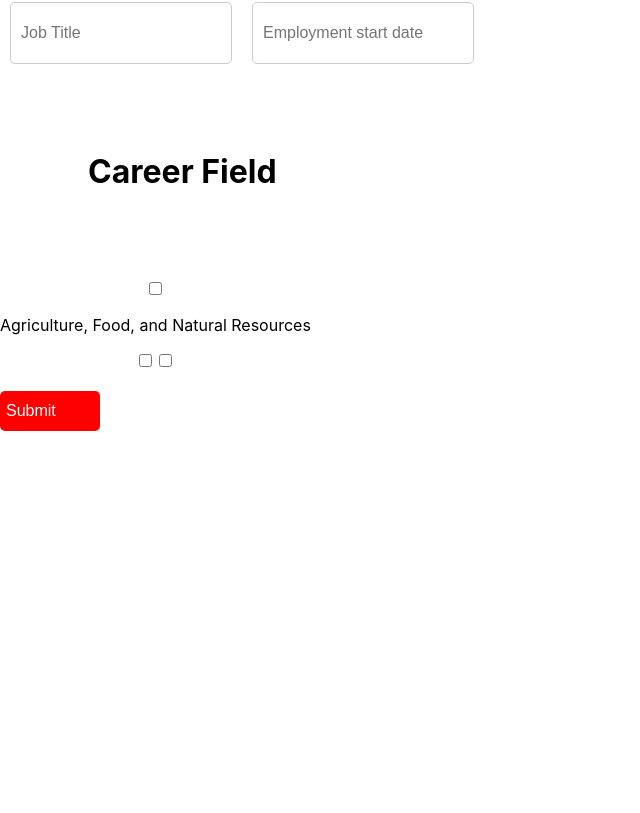
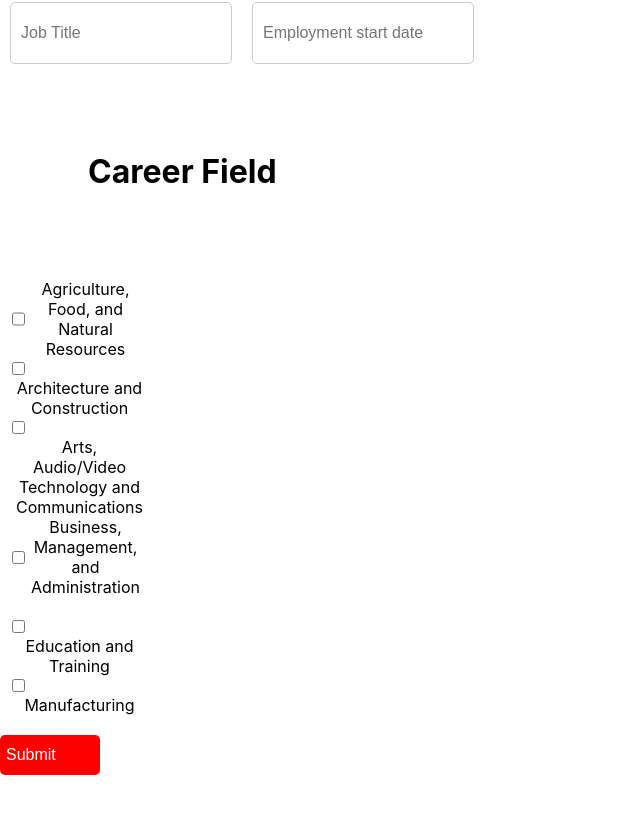
Before and after one commit to doremon3210/Team-Coconut, a React (Create React App) app in the folder be-mentor/: page / in a window 1280 px wide. Shown: the part 473-1286 px from the top of the page, without its empty margins (0-640 px from the left). Built offline with nearby package versions, Linux system fonts and the light colour scheme.

Commit message:
check-box

```diff
--- a/be-mentor/src/components/checkbox.js
+++ b/be-mentor/src/components/checkbox.js
@@ -31,27 +31,62 @@ function Checkbox() {
   };
 
   return (
-    <div style={{ display: 'flex', alignItems: 'center' }}>
+    <div style={{ marginLeft: 8, width: 100, display: 'flex' }}>
       <form onSubmit={handleSubmit}>
+        <div style={{ display: 'flex', flexDirection: 'row', alignItems: 'left' }}>
           <input
             type="checkbox"
             name="item1"
             onChange={handleChange}
-        />
-        <p>Agriculture, Food, and Natural Resources</p>
+          /> Agriculture, Food, and Natural Resources
+          </div>
+
+        <div style={{ display: 'flex', flexDirection: 'row', alignItems: 'center' }}>
           <input
             type="checkbox"
             name="item2"
             onChange={handleChange}
-      />
+          /> </div>
+          <p style={{ margin: 0, paddingLeft: 8 }}>Architecture and Construction</p>
+
+        <div style={{ display: 'flex', flexDirection: 'row', alignItems: 'center' }}>
           <input
             type="checkbox"
             name="item3"
             onChange={handleChange}
-      />
+          /></div>
+          <p style={{ margin: 0, paddingLeft: 8 }}>Arts, Audio/Video Technology and Communications</p>
+
+        <div style={{ display: 'flex', flexDirection: 'row', alignItems: 'center' }}>
+          <input
+            type="checkbox"
+            name="item4"
+            onChange={handleChange}
+          />Business, Management, and Administration</div>
+          <br/>
+
+        <div style={{ display: 'flex', flexDirection: 'row', alignItems: 'center' }}>
+          <input
+            type="checkbox"
+            name="item3"
+            onChange={handleChange}
+          /></div>
+          <p style={{ margin: 0, paddingLeft: 8 }}>Education and Training</p>
+
+        <div style={{ display: 'flex', flexDirection: 'row', alignItems: 'center' }}>
+          <input
+            type="checkbox"
+            name="item6"
+            onChange={handleChange}
+            ></input>
+            </div>
+            <p style={{ margin: 0, paddingLeft: 8 }}>Manufacturing</p>
             </form>
+
         </div>
+
+
 );
-}
+};
 
-export default Checkbox;
+export default Checkbox ;
```
Lines whose indentation alone changed are shown as unchanged.
